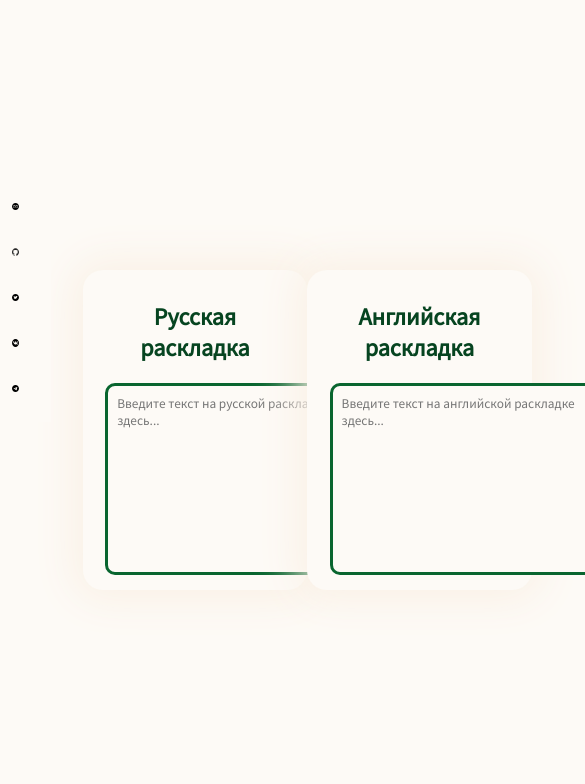
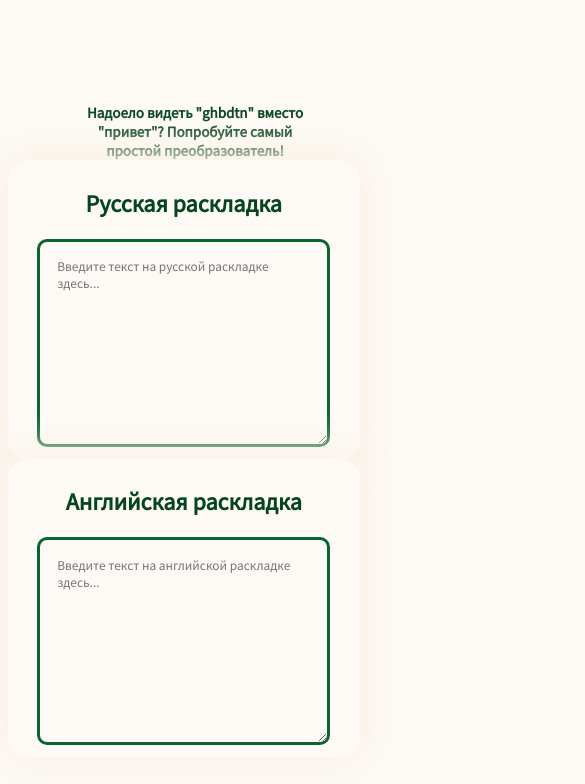
Before and after one commit to platonlukyanov/simple-keyboard-converter, a plain HTML site: page index.html in a window 390 px wide. Shown: the top 784 px of the page, 585 px wide, since content can reach past the window. Drawn offline with Linux system fonts and the light colour scheme.

Commit message:
Added Adaptibility

```diff
--- a/css/style.css
+++ b/css/style.css
@@ -31,14 +31,15 @@ textarea:focus {
 
 
 .sidepanel {
-    width: 10%;
+    width: 2%;
     display: flex;
     justify-content: space-evenly;
     flex-direction: column;
     position: fixed;
+    bottom: 50%;
+    left: 1%;
     top: 20%;
-    bottom: 50%;
-    left: 3%;
+    background: rgba(0, 0, 0, 0);
 }
 
 .sidepanel__text {
@@ -46,7 +47,7 @@ textarea:focus {
 }
 
 .social-icon {
-    width: 20%;
+    width: 100%;
 }
 
 #content {
@@ -55,7 +56,7 @@ textarea:focus {
     align-items: center;
 }
 .mainform {
-    width: 60%;
+    width: 100%;
 }
 
 .panel_wrapper {
@@ -63,9 +64,9 @@ textarea:focus {
     justify-content: space-around;
 }
 .panel {
-    width: 80%;
+    width: 40%;
     text-align: center;
-    padding: 5% 10%;
+    padding: 2%;
     border-radius: 20px;
     box-shadow: 0 0 40px 10px #FAF1E6;
     transition-duration: 0.5s;
@@ -74,3 +75,26 @@ textarea:focus {
 .panel:hover {
     box-shadow: 0 0 50px 20px #E4EFE7;
 }
+
+h1.title {
+    margin: 0 auto;
+    width: 60%;
+    text-align: center;
+}
+
+@media (max-width: 610px) {
+
+    .panel_wrapper {
+        flex-direction: column;
+    }
+
+    .panel {
+        width: 90%;
+    }
+    .sidepanel {
+        display: none;
+    }
+    h1.title {
+        font-size: 15px;
+    }
+}
--- a/index.html
+++ b/index.html
@@ -20,7 +20,7 @@
 
         </div>
         <form action="" class="mainform">
-
+            <h1 class="title">Надоело видеть "ghbdtn" вместо "привет"? Попробуйте самый простой преобразователь!</h1>
             <div class="panel_wrapper">
 
                 <div class="from_panel panel">
```
